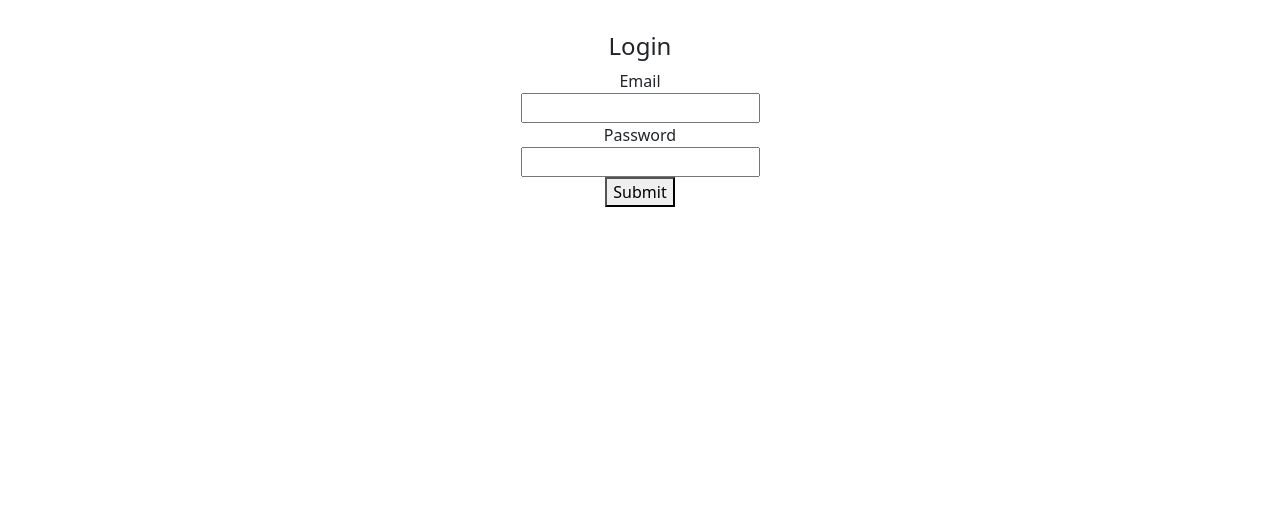
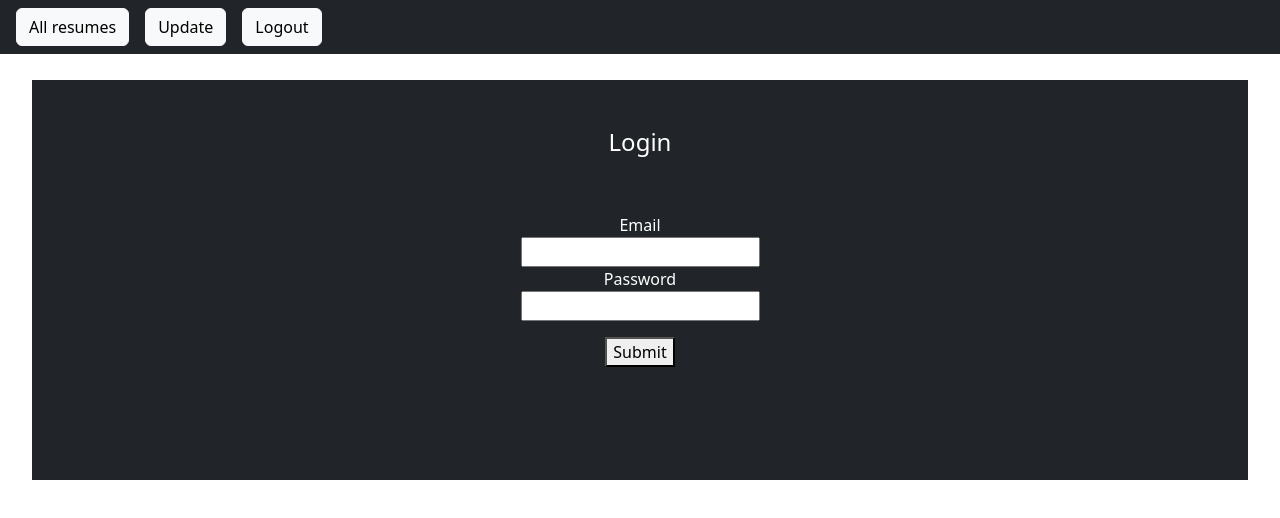
Before and after one commit to kadeillian21/student-portal, a React (Vite) app: page /login in a window 1280 px wide. Shown: the top 518 px of the page. Built offline with nearby package versions, Linux system fonts and the light colour scheme.

Commit message:
adds bootstrap to login page, redirects to resume front end upon logging out

```diff
--- a/src/App.css
+++ b/src/App.css
@@ -39,3 +39,13 @@
 .read-the-docs {
   color: #888;
 }
+
+.full-width {
+  width: 100vw;
+  color: white;
+}
+
+.login-height {
+  height: 50vh;
+  color: white;
+}
--- a/src/Login.jsx
+++ b/src/Login.jsx
@@ -1,4 +1,5 @@
 import axios from "axios";
+import { Navbar } from "./Navbar";
 
 const jwt = localStorage.getItem("jwt");
 if (jwt) {
@@ -18,7 +19,7 @@ export function Login() {
           "Bearer " + response.data.jwt;
         localStorage.setItem("jwt", response.data.jwt);
         event.target.reset();
-        // window.location.href = "/"; REDIRECT?
+        window.location.href = "/";
       })
       .catch((error) => {
         console.log(error.response.data.errors);
@@ -27,16 +28,19 @@ export function Login() {
 
   return (
     <div>
+      <Navbar />
+      <div className="bg-dark login-height">
         <form onSubmit={handleLogin}>
-        <h4>Login</h4>
+          <h4 className="mt-5 pt-5 pb-5">Login</h4>
           <div>Email</div>
           <input type="email" name="email" />
           <div>Password</div>
-        <input type="password" name="password" />
+          <input className="mb-3" type="password" name="password" />
           <div>
             <button type="submit">Submit</button>
           </div>
         </form>
       </div>
+    </div>
   );
 }
--- a/src/Logout.jsx
+++ b/src/Logout.jsx
@@ -5,11 +5,11 @@ export function Logout() {
     event.preventDefault();
     delete axios.defaults.headers.common["Authorization"];
     localStorage.removeItem("jwt");
-    //window.location.href = "/";
+    window.location.href = "http://localhost:5173";
   };
 
   return (
-    <a href="#" onClick={handleLogout}>
+    <a className="btn btn-light me-3" href="#" onClick={handleLogout}>
       Logout
     </a>
   );
--- a/src/Navbar.jsx
+++ b/src/Navbar.jsx
@@ -1,16 +1,23 @@
 import "bootstrap/dist/css/bootstrap.css";
+import { Logout } from "./Logout";
 
 export function Navbar(props) {
   return (
+    <div className="full-width fixed-top">
       <header>
-      <nav className="navbar navbar-expand-lg navbar-light bg-light">
-        <a className="navbar-brand" href="http://localhost:5173">
+        <nav className="navbar navbar-expand-lg navbar-light bg-dark">
+          <a className="btn btn-light ms-3 me-3" href="http://localhost:5173">
             All resumes
           </a>
-        <button onClick={props.onSelectUpdateStudent} className="navbar-brand">
+          <button
+            onClick={props.onSelectUpdateStudent}
+            className="btn btn-light me-3"
+          >
             Update
           </button>
+          <Logout />
         </nav>
       </header>
+    </div>
   );
 }
--- a/src/View.jsx
+++ b/src/View.jsx
@@ -56,6 +56,7 @@ export function View() {
       <div className="index" onSelectUpdate={handleShowStudentUpdate}>
         {resume.map((test) => (
           <div key={resume.id}>
+            <div className="bg-secondary text-light mt-5">
               <h1> {test.first_name} </h1>
               <h1> {test.last_name}</h1>
               <h3> {test.email}</h3>
@@ -86,6 +87,7 @@ export function View() {
               <p> {test.capstone_url}</p>
               <p> {test.screenshot}</p>
             </div>
+          </div>
         ))}
         ;
       </div>
```
Lines whose indentation alone changed are shown as unchanged.
